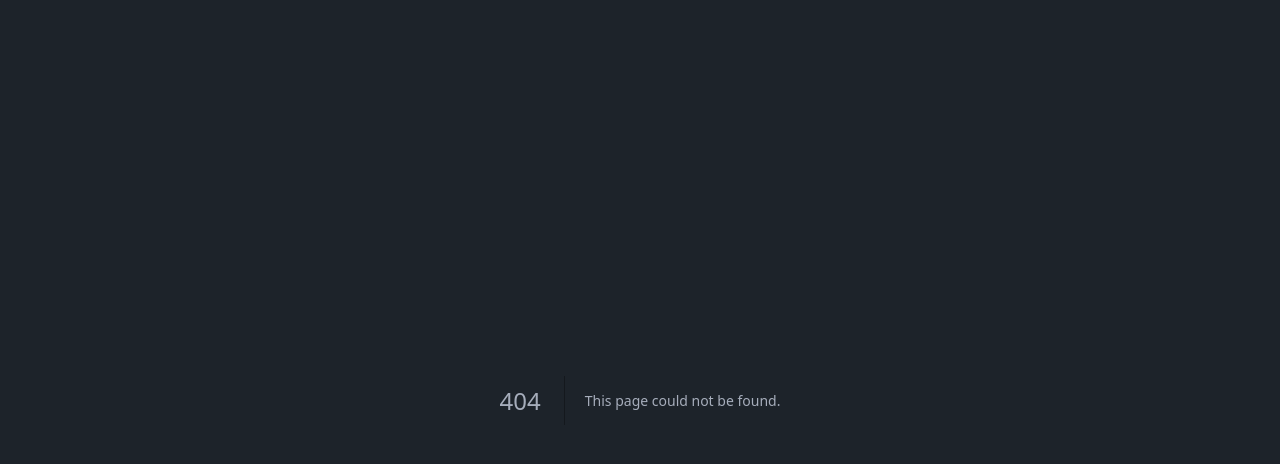
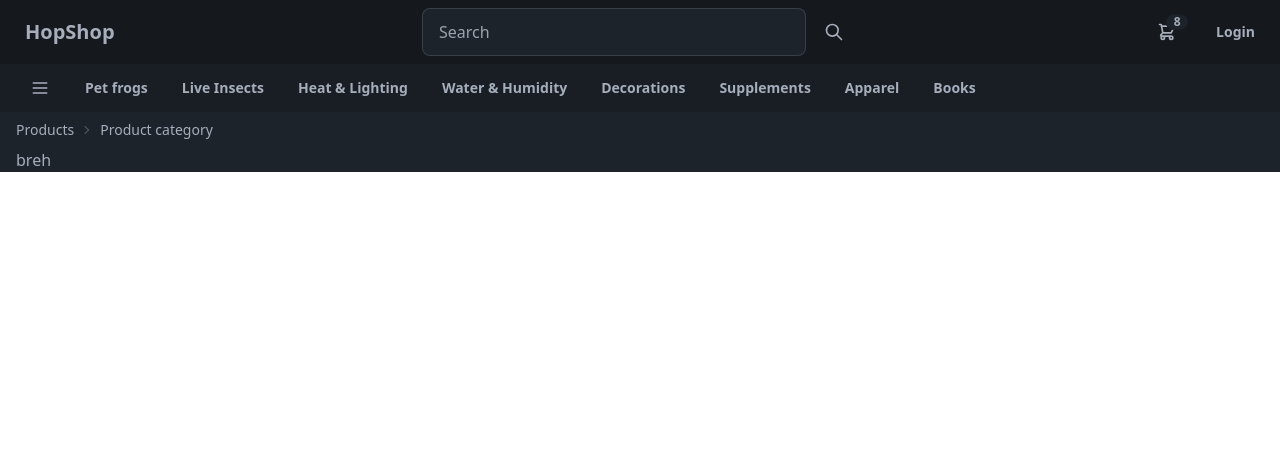
Before and after one commit to joshuaeduque/hopshop, a Next.js app in the folder frontend/: page /product in a window 1280 px wide. Before the commit this address had no page. Shown: the top 464 px of the page. Built offline with nearby package versions, Linux system fonts and the light colour scheme.

Commit message:
Added product page route

```diff
--- a/frontend/src/pages/index.tsx
+++ b/frontend/src/pages/index.tsx
@@ -15,11 +15,27 @@ export default function Home() {
     {
       name: 'Tree frog',
       price: 299
+    },
+    {
+      name: 'Basic frog',
+      price: 99
+    },
+    {
+      name: 'Rare frog',
+      price: 599
+    },
+    {
+      name: 'Legendary frog',
+      price: 999
+    },
+    {
+      name: 'Epic frog',
+      price: 9999
     }
   ];
 
   return (
-    <div className="flex flex-col min-w-max">
+    <div className="flex flex-col">
       <SiteHeader />
       <CategoriesBar />
       <div className="p-4 flex flex-wrap gap-4">
--- /dev/null
+++ b/frontend/src/pages/product.tsx
@@ -0,0 +1,22 @@
+import CategoriesBar from "@/components/CategoriesBar/CategoriesBar";
+import SiteHeader from "@/components/SiteHeader/SiteHeader";
+
+export default function Product() {
+    return (
+        <div>
+            <SiteHeader />
+            <CategoriesBar />
+            <div className="mx-4">
+                <div className="breadcrumbs text-sm">
+                    <ul>
+                        <li>Products</li>
+                        <li>Product category</li>
+                    </ul>
+                </div>
+                <div>
+                    <p>breh</p>
+                </div>
+            </div>
+        </div>
+    );
+}
```
